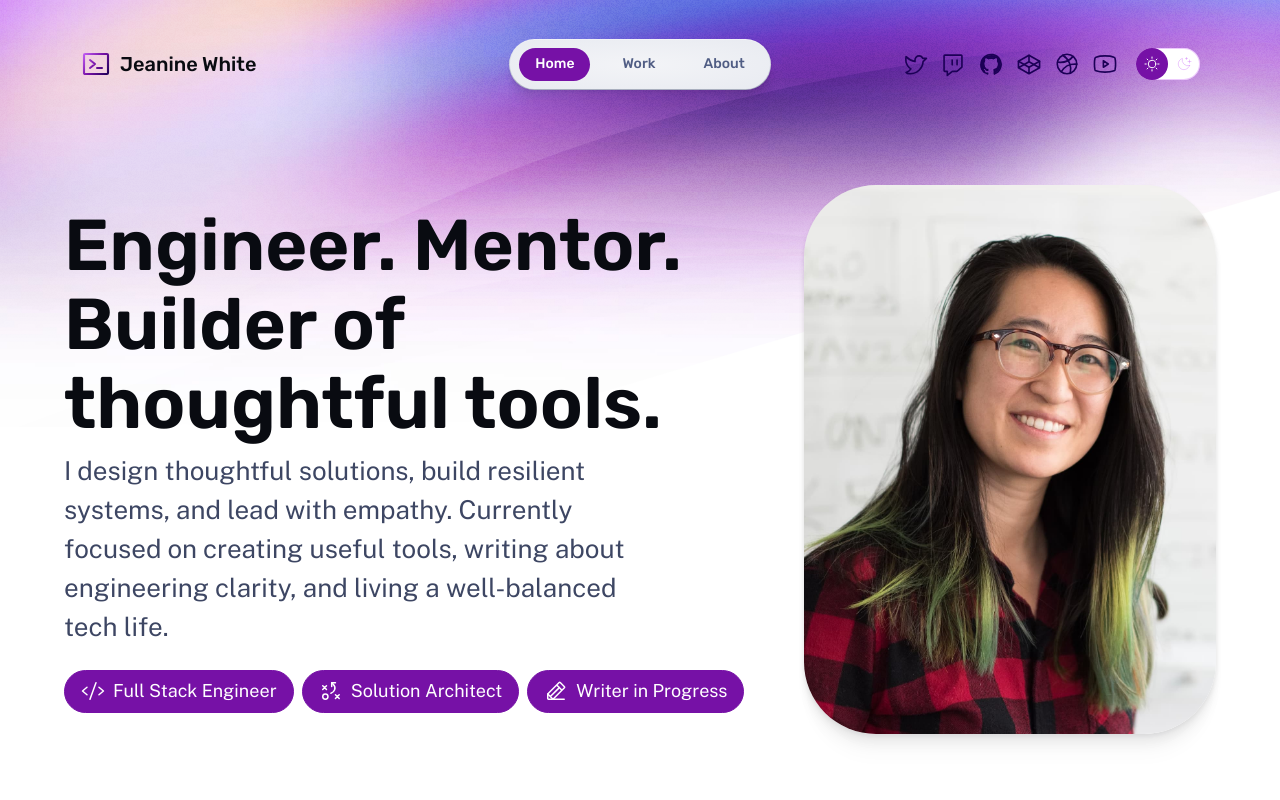
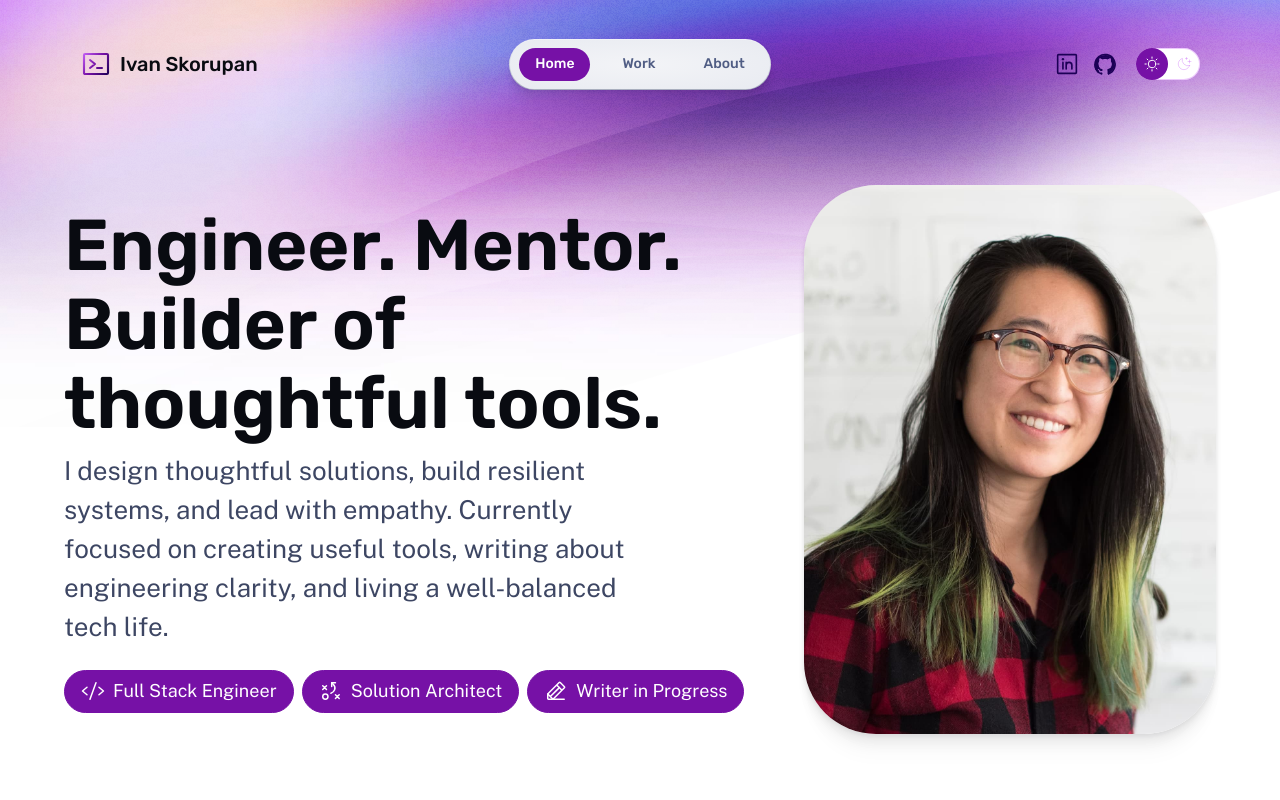
Before and after one commit to frle10/frle-portfolio, an Astro site: page / in a window 1280 px wide. Shown: the top 800 px of the page. Built offline with nearby package versions, Linux system fonts and the light colour scheme; Astro itself is replaced by a stand-in of ours.

Commit message:
Fix up navbar

```diff
--- a/src/components/Nav.astro
+++ b/src/components/Nav.astro
@@ -12,12 +12,8 @@ const textLinks: { label: string; href: string }[] = [
 
 /** Icon links to social media — edit these with links to your profiles! */
 const iconLinks: { label: string; href: string; icon: keyof typeof iconPaths }[] = [
-	{ label: 'Twitter', href: 'https://twitter.com/me', icon: 'twitter-logo' },
-	{ label: 'Twitch', href: 'https://twitch.tv/me', icon: 'twitch-logo' },
-	{ label: 'GitHub', href: 'https://github.com/me', icon: 'github-logo' },
-	{ label: 'CodePen', href: 'https://codepen.io/me', icon: 'codepen-logo' },
-	{ label: 'dribbble', href: 'https://dribbble.com/me', icon: 'dribbble-logo' },
-	{ label: 'YouTube', href: 'https://www.youtube.com/@me/', icon: 'youtube-logo' },
+	{ label: 'LinkedIn', href: 'https://www.linkedin.com/in/ivan-skorupan-9ba1b118b/', icon: 'linkedin-logo' },
+	{ label: 'GitHub', href: 'https://github.com/frle10', icon: 'github-logo' },
 ];
 
 /** Test if a link is pointing to the current page. */
@@ -33,7 +29,7 @@ const isCurrentPage = (href: string) => {
 	<div class="menu-header">
 		<a href="/" class="site-title">
 			<Icon icon="terminal-window" color="var(--accent-regular)" size="1.6em" gradient />
-			Jeanine White
+			Ivan Skorupan
 		</a>
 		<menu-button>
 			<template>
@@ -62,7 +58,7 @@ const isCurrentPage = (href: string) => {
 			<div class="socials">
 				{
 					iconLinks.map(({ href, icon, label }) => (
-						<a href={href} class="social">
+						<a target="_blank" href={href} class="social">
 							<span class="sr-only">{label}</span>
 							<Icon icon={icon} />
 						</a>
@@ -87,7 +83,7 @@ const isCurrentPage = (href: string) => {
 			<div class="socials">
 				{
 					iconLinks.map(({ href, icon, label }) => (
-						<a href={href} class="social">
+						<a target="_blank" href={href} class="social">
 							<span class="sr-only">{label}</span>
 							<Icon icon={icon} />
 						</a>
```
